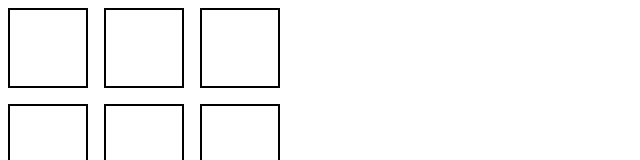
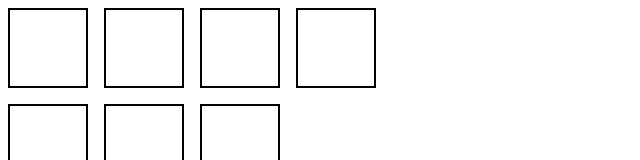
Before and after one commit to jonayethossen/Tic-Tac-Toe-Game, a React (Vite) app: page / in a window 1280 px wide. Shown: the top 160 px of the page, without its empty margins (0-640 px from the left). Built offline with nearby package versions, Linux system fonts and the light colour scheme.

Commit message:
Pass Data Board to Square function using props

```diff
--- a/src/App.jsx
+++ b/src/App.jsx
@@ -25,6 +25,7 @@ export default function Board() {
         <Square />
         <Square />
         <Square />
+        <Square />
       </div>
       <div className="flex">
         <Square />
```
